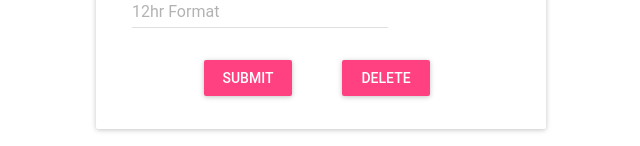
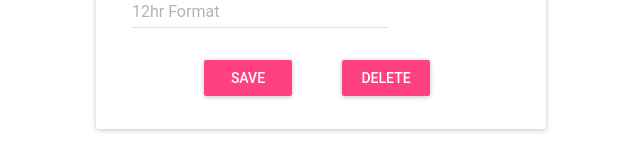
Before and after one commit to JordanBenner/contact-app, a React (Create React App) app: page /form in a window 1280 px wide. Shown: the part 867-1013 px from the top of the page, without its empty margins (319-959 px from the left). Built offline with nearby package versions, Linux system fonts and the light colour scheme; what react-tap-event-plugin would draw is missing.

Commit message:
delete button
Added functionality to delete button

```diff
--- a/src/delete.js
+++ b/src/delete.js
@@ -3,6 +3,7 @@ import React, { Component } from 'react';
 import Dialog from 'material-ui/Dialog';
 import FlatButton from 'material-ui/FlatButton';
 import RaisedButton from 'material-ui/RaisedButton';
+import './myform'
 
 class Delete extends Component {
   constructor (props) {
--- a/src/myform.css
+++ b/src/myform.css
@@ -12,6 +12,6 @@
   justify-content: center;
   padding: 0px 0px 5px 0px;
 }
-.btn-submit{
+.btn-save{
   margin-right: 50px;
 }
--- a/src/myform.js
+++ b/src/myform.js
@@ -75,11 +75,11 @@ class MyForm extends Component {
             </CardText>
             <CardActions>
               <div className='btn'>
-                <div className='btn-submit'>
-              <RaisedButton type='submit' label="Submit" secondary={true}/>
+                <div className='btn-save'>
+              <RaisedButton type='save' label="Save" secondary={true}/>
             </div>
             <div className='btn-delete'>
-                <RaisedButton type='delete' label="Delete" secondary={true}/>
+                <RaisedButton type='delete' label="Delete" secondary={true} href={"/delete/" + this.props.index}/>
               </div>
               </div>
             </CardActions>
```
